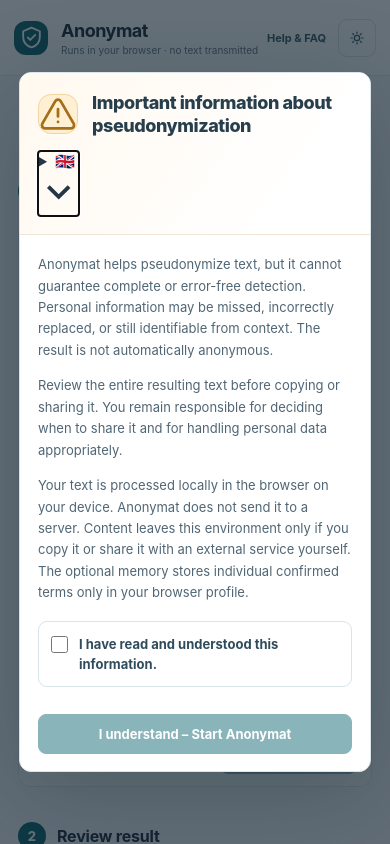
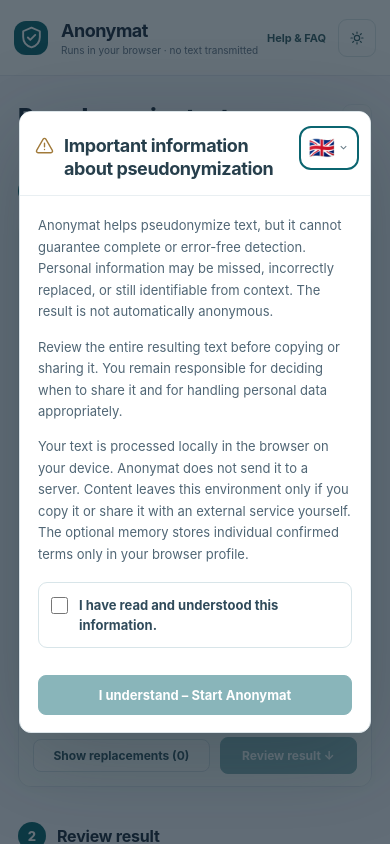
Before and after one commit to Uli-Z/Anonymat, a Svelte app in the folder v2/: page / in a window 390 px wide. Shown: the top 844 px of the page. Built offline with nearby package versions, Linux system fonts and the light colour scheme.

Commit message:
Style minimal warning icon and compact flag-only language dropdown

```diff
--- a/v2/src/app.css
+++ b/v2/src/app.css
@@ -375,18 +375,32 @@ h1{font-size:clamp(23px,2.5vw,32px);letter-spacing:-1px;line-height:1.18;margin:
 }
 .first-run-dialog[open]{display:flex;flex-direction:column}
 .first-run-dialog::backdrop{background:rgba(15,32,45,.64)}
-.first-run-header{display:flex;flex-direction:column;gap:14px;padding:22px 25px 16px;
-  border-bottom:1px solid #f0e6d8;background:linear-gradient(125deg,#fff9ef 0%,#fff 78%)}
-.first-run-heading{display:flex;align-items:center;gap:14px;min-width:0}
-.first-run-heading h2{font-size:20px;line-height:1.3;letter-spacing:-.45px;margin:0;font-weight:760;color:#273f4c}
-.first-run-symbol{display:grid;place-items:center;width:44px;height:44px;flex:none;
-  border-radius:13px;border:1px solid #f2d59e;background:#fff0d3;color:#a56e18}
-.first-run-symbol svg{width:25px;height:25px}
-.first-run-language{display:flex;align-items:center;justify-content:flex-end;gap:10px;flex-wrap:wrap}
-.first-run-language label{font-size:12px;font-weight:650;color:#586d7b}
-.first-run-language select{min-width:145px;max-width:100%;border:1px solid #d4dfe5;border-radius:8px;
-  background:#fff;color:#304657;padding:8px 10px;font-size:12px;cursor:pointer}
-.first-run-language select:focus-visible{outline:2px solid #0b6570;outline-offset:2px}
+.first-run-header{position:relative;z-index:2;display:flex;align-items:flex-start;justify-content:space-between;
+  gap:12px;padding:24px 25px 17px;border-bottom:1px solid #e9eff2;background:#fff}
+.first-run-heading{display:flex;align-items:flex-start;gap:10px;min-width:0;padding-top:4px}
+.first-run-heading h2{font-size:20px;line-height:1.3;letter-spacing:-.4px;margin:0;font-weight:740;color:#273f4c}
+.first-run-symbol{width:21px;height:21px;flex:none;margin-top:2px;color:#a17a3a}
+.first-run-language{position:relative;flex:none}
+.first-run-language-toggle{list-style:none;display:flex;align-items:center;justify-content:center;gap:3px;
+  min-width:43px;height:36px;padding:4px 5px;border:1px solid transparent;border-radius:8px;
+  background:transparent;cursor:pointer;color:#697d88}
+.first-run-language-toggle::-webkit-details-marker{display:none}
+.first-run-language-toggle::marker{content:""}
+.first-run-language-toggle span{font-size:21px;line-height:1}
+.first-run-language-toggle svg{width:11px;height:11px;flex:none}
+.first-run-language-toggle:hover,.first-run-language[open] .first-run-language-toggle{background:#f4f7f9;border-color:#e1e8ed}
+.first-run-language-toggle:focus-visible{outline:2px solid #0b6570;outline-offset:2px}
+.first-run-language-menu{position:absolute;top:calc(100% + 6px);right:0;width:240px;z-index:5;
+  border:1px solid #dfe7ec;border-radius:11px;background:#fff;padding:7px;
+  box-shadow:0 12px 35px rgba(16,38,48,.13)}
+.first-run-language-caption{color:#738490;font-size:11px;font-weight:650;padding:7px 9px 6px}
+.first-run-language-choice{width:100%;display:flex;align-items:center;gap:10px;border:0;
+  border-radius:7px;background:transparent;color:#304857;text-align:left;
+  padding:10px 9px;font-size:12.5px;line-height:1.35}
+.first-run-language-choice span:first-child{font-size:18px;line-height:1}
+.first-run-language-choice:hover,.first-run-language-choice:focus-visible{background:#f3f7f8}
+.first-run-language-choice[aria-pressed="true"]{background:#eaf4f3;color:#0a5862;font-weight:700}
+.first-run-language-choice[aria-pressed="true"]::after{content:"✓";margin-left:auto;color:#0a5862;font-size:12px}
 .first-run-dialog .primary-button{font-size:13px;padding:11px 17px}
 
 .first-run-body{padding-top:19px;padding-bottom:3px}
@@ -397,10 +411,10 @@ h1{font-size:clamp(23px,2.5vw,32px);letter-spacing:-1px;line-height:1.18;margin:
 .first-run-ack input{flex:none;width:17px;height:17px;margin:2px 0 0;accent-color:#0b6570}
 @media(max-width:680px){
   .first-run-dialog{width:calc(100vw - 14px);max-height:calc(100dvh - 14px);border-radius:12px}
-  .first-run-header{padding:18px;gap:13px}
+  .first-run-header{padding:18px 15px 15px;gap:8px}
   .first-run-heading h2{font-size:18px}
-  .first-run-symbol{width:40px;height:40px}
-  .first-run-language{justify-content:flex-start}
+  .first-run-symbol{width:19px;height:19px}
+  .first-run-language-menu{width:min(240px,calc(100vw - 42px))}
   .first-run-body{padding-left:18px;padding-right:18px}
 
   .first-run-dialog .review-actions button{width:100%}
```
